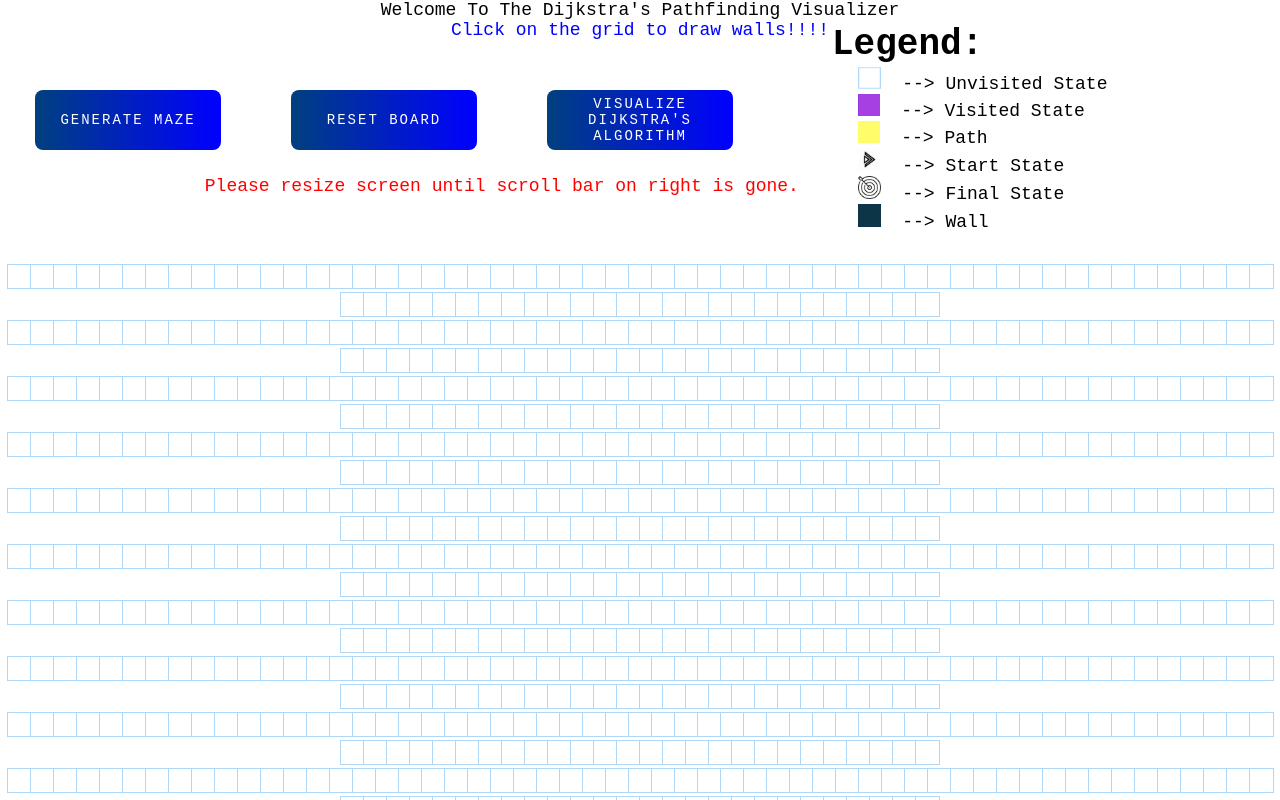
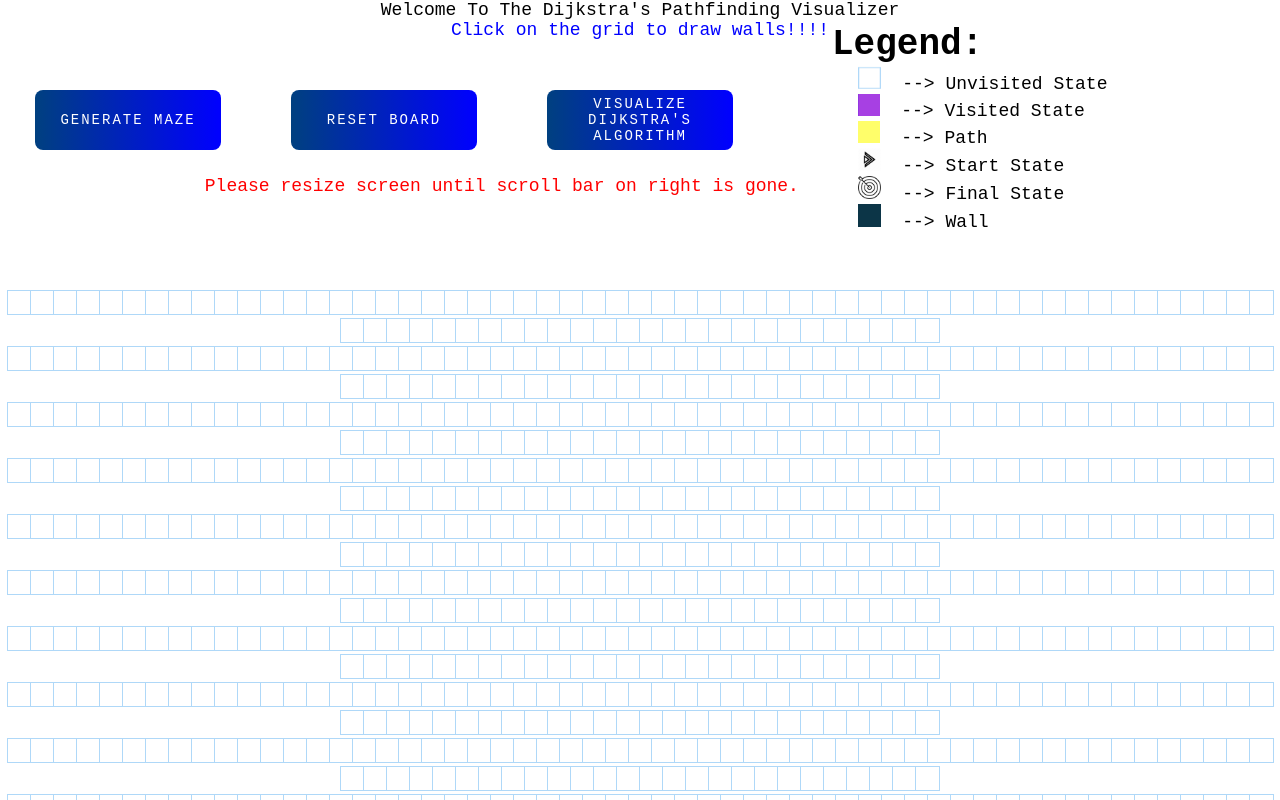
Before and after one commit to mehtaj8/Pathfinding_Visualizer, a React (Create React App) app: page / in a window 1280 px wide. Shown: the top 800 px of the page. Built offline with nearby package versions, Linux system fonts and the light colour scheme.

Commit message:
Slight change

```diff
--- a/package.json
+++ b/package.json
@@ -10,7 +10,8 @@
     "node-sass": "^4.14.0",
     "react": "^16.13.1",
     "react-dom": "^16.13.1",
-    "react-scripts": "3.4.1"
+    "react-scripts": "3.4.1",
+    "react-window-size": "^1.2.2"
   },
   "scripts": {
     "start": "react-scripts start",
--- a/src/PathFindingVisualizer/PathFindingVisualizer.css
+++ b/src/PathFindingVisualizer/PathFindingVisualizer.css
@@ -2,7 +2,7 @@
   margin: 225px 0 0;
   position: relative;
   padding-left: 0%;
-  padding-top: 0%;
+  padding-top: 2%;
 }
 
 body {
```
Also changed, not shown: 1 other file (tests, documents, lock files or other folders).
